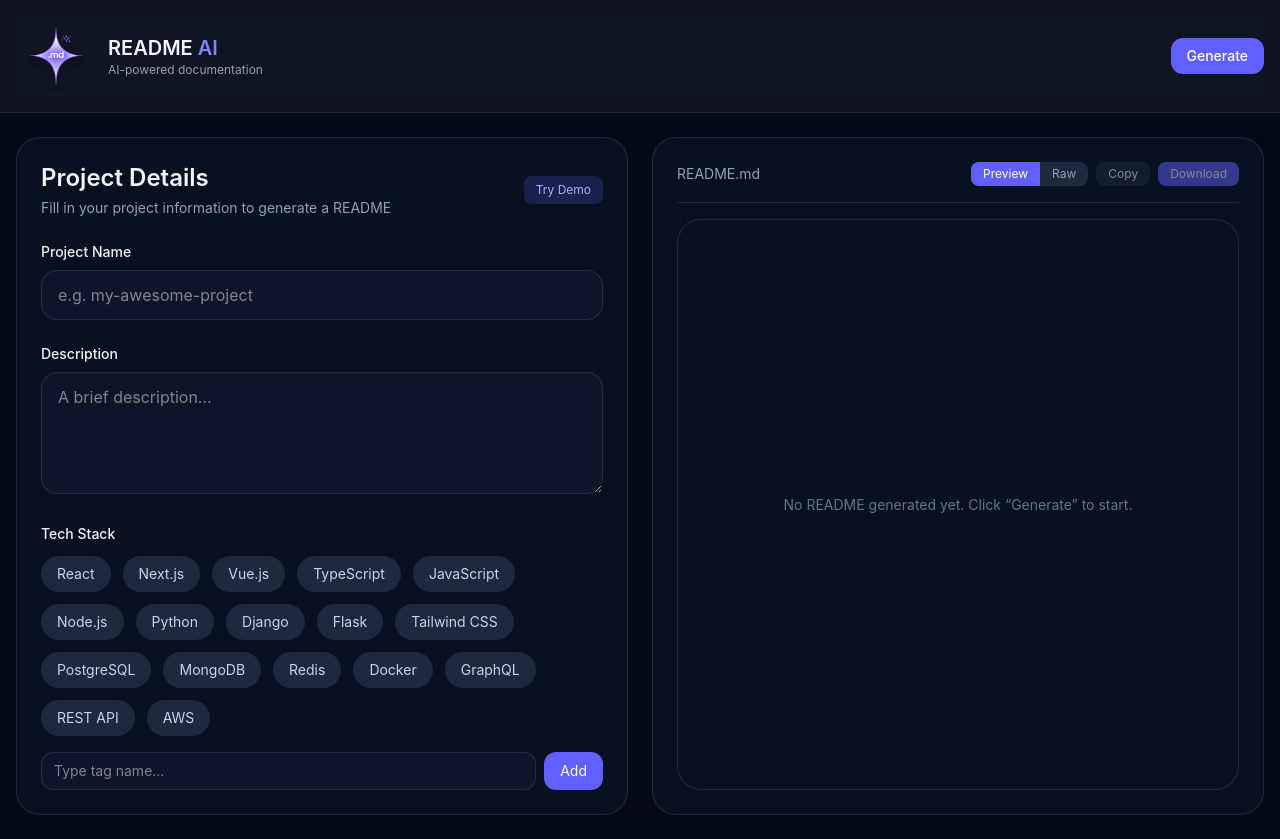
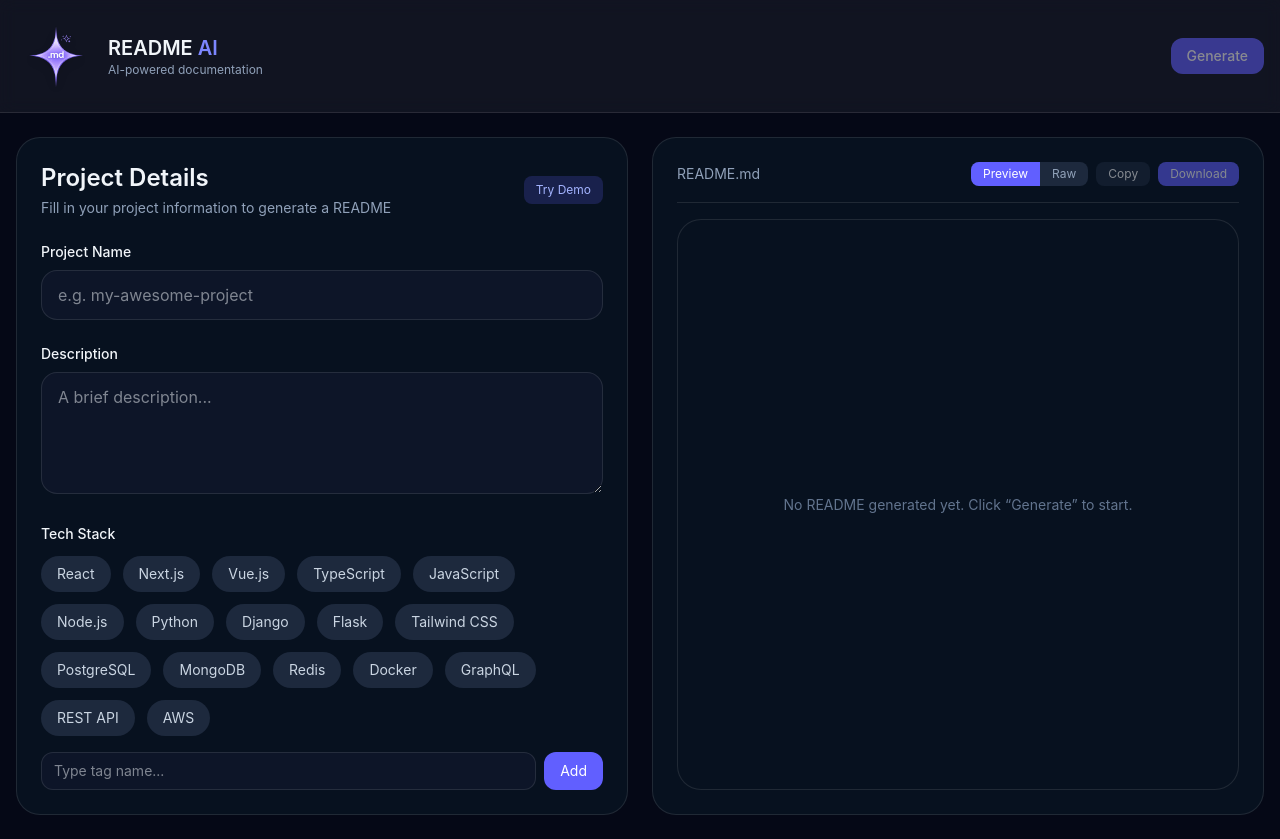
Before and after one commit to Cemrecicek/ai-readme-generator, a React (Vite) app: page / in a window 1280 px wide. Built offline with nearby package versions, Linux system fonts and the light colour scheme; no server answers.

Commit message:
resolve generate button issue and ensure API call triggers correctly

```diff
--- a/src/App.tsx
+++ b/src/App.tsx
@@ -12,7 +12,7 @@ export default function App() {
   const [loading, setLoading] = useState(false);
   const [error, setError] = useState("");
 
-
+  const canGenerate = projectName.trim() && description.trim();
   const demoMarkdown = `
 # Task Manager App
 
@@ -81,8 +81,8 @@ npm run dev
       });
       console.log("RESULT:", result);
 
-      if (!result || result.includes("failed")) {
-        throw new Error("AI failed");
+      if (!result || result === "No response") {
+        throw new Error("AI returned empty response");
       }
 
       setGeneratedMarkdown(result);
@@ -92,7 +92,7 @@ npm run dev
     }
 
     setLoading(false);
-
+    console.log("IS DEMO:", isDemo);
 
   };
 
@@ -100,6 +100,7 @@ npm run dev
     <AppLayout
       onGenerate={handleGenerate}
       loading={loading}
+      canGenerate={!!canGenerate}
       left={
         <GeneratorForm
           projectName={projectName}
--- a/src/layouts/AppLayout.tsx
+++ b/src/layouts/AppLayout.tsx
@@ -5,6 +5,7 @@ type Props = {
   right: React.ReactNode;
   onGenerate: () => void;
   loading: boolean;
+  canGenerate: boolean;
 };
 
 export default function AppLayout({
@@ -12,6 +13,7 @@ export default function AppLayout({
   right,
   onGenerate,
   loading,
+  canGenerate
 }: Props) {
   return (
     <main className="min-h-screen bg-[#050816] text-slate-100 flex flex-col">
@@ -40,8 +42,8 @@ export default function AppLayout({
 
         {/* RIGHT - BUTTON */}
         <button
-          onClick={onGenerate}
-          disabled={loading}
+          onClick={() => onGenerate()}
+          disabled={loading||!canGenerate}
           className="rounded-xl bg-indigo-500 px-4 py-2 text-sm font-medium text-white hover:bg-indigo-400 disabled:opacity-50"
         >
           {loading ? (
--- a/src/lib/api.ts
+++ b/src/lib/api.ts
@@ -26,6 +26,6 @@ export async function generateReadme({
   }
 
   const data = await res.json();
-
+  console.log("BASE_URL:", BASE_URL);
   return data.result;
 }
```
